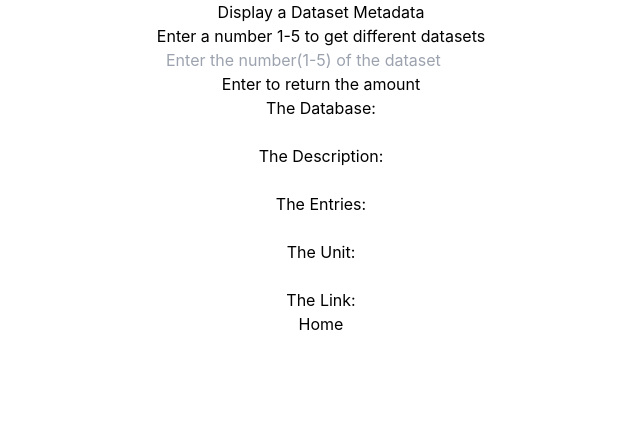
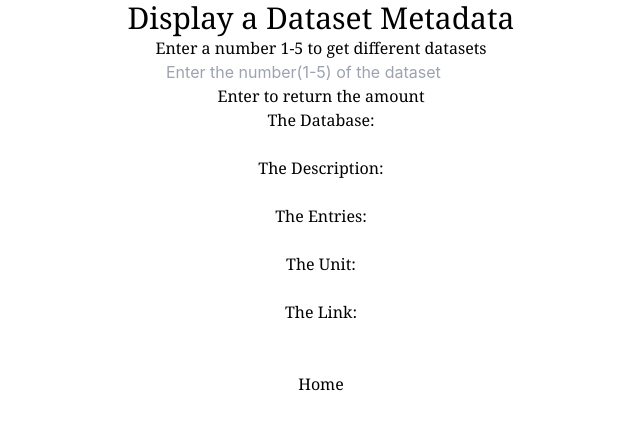
Before and after one commit to JJGuajardo10/ECE461L-Hardware, a React (Create React App) app: page /dataset in a window 1280 px wide. Shown: the top 428 px of the page, without its empty margins (319-959 px from the left). Built offline with nearby package versions, Linux system fonts and the light colour scheme.

Commit message:
more UI changes

```diff
--- a/src/Dataset.js
+++ b/src/Dataset.js
@@ -46,31 +46,35 @@ function Dataset()
   }
   return(
     <>
-      <h2> Display a Dataset Metadata</h2>
+      <h2 className="font-serif text-3xl"> Display a Dataset Metadata</h2>
       <div>
-          <h3>Enter a number 1-5 to get different datasets</h3>
+          <h3 className="font-serif">Enter a number 1-5 to get different datasets</h3>
           <input ref = {datasetNumField} type = "text" placeholder = "Enter the number(1-5) of the dataset" size = "26"></input>
         </div>
         <div>
-          <button onClick = {() => requestMetaData()}>Enter to return the amount</button>
+          <button onClick = {() => requestMetaData()} className="font-serif hover:text-blue-700">Enter to return the amount</button>
       </div>
       <div>
-        <label> The Database: {databaseName}</label>
+        <label className="font-serif"> The Database: {databaseName}</label>
         <br/>
         <br/>
-        <label> The Description: {description}</label>
+        <label className="font-serif"> The Description: {description}</label>
         <br/>
         <br/>
-        <label> The Entries: {entries}</label>
+        <label className="font-serif"> The Entries: {entries}</label>
         <br/>
         <br/>
-        <label> The Unit: {unit}</label>
+        <label className="font-serif"> The Unit: {unit}</label>
         <br/>
         <br/>
-        <label> The Link: </label>
+        <label className="font-serif"> The Link: </label>
         <p><a href={link}>{link}</a></p>
       </div>
-      <Link to = "/"> Home </Link>
+
+        <br></br>
+         <br></br>
+
+      <Link to = "/" className="font-serif hover:text-blue-700"> Home </Link>
 
     </>
   );
--- a/src/HomeScreen.js
+++ b/src/HomeScreen.js
@@ -28,22 +28,22 @@ function HomeScreen() {
           </li>
        </nav>
        ) : (
-          <nav>
-             <main>
-          <h2>Home</h2>
-          <p1>Welcome, {Logged.userName}!</p1>
+          <nav className="font-serif">
+             <main className="font-serif">
+          <h2 className="font-serif text-3xl">Home</h2>
+          <p1 className="font-serif text-2xl">Welcome, {Logged.userName}!</p1>
          </main>
           <li>
-             <Link to = "/hardware"> Hardware </Link>
+             <Link to = "/hardware" className="font-serif hover:text-blue-700"> Hardware </Link>
           </li>
           <li>
-             <Link to = "/project"> Projects </Link>
+             <Link to = "/project" className="font-serif hover:text-blue-700"> Projects </Link>
           </li>
           <li>
-             <Link to ="/dataset"> Data Set </Link>
+             <Link to ="/dataset" className="font-serif hover:text-blue-700"> Data Set </Link>
           </li>
           <li>
-             <Link to ="/logout"> Logout </Link>
+             <Link to ="/logout" className="font-serif hover:text-blue-700"> Logout </Link>
           </li>
 
        </nav>
--- a/src/LoginPortal.js
+++ b/src/LoginPortal.js
@@ -66,11 +66,11 @@ function LoginPortal() {
 
 
   return (
-    <div className="LoginPortal">
+    <div className="LoginPortal font-serif">
       {(user.password != "") ? (
-        <div className="welcome">
-          <h1>Welcome, {Logged.userName}!</h1>
-          <Link to = "/"> Home </Link>
+        <div className="welcome font-serif">
+          <h1 className='font-serif text-3xl'>Welcome, {Logged.userName}!</h1>
+          <Link to = "/" className='font-serif hover:text-blue-700'> Home </Link>
         </div>
       ) : (
         <LoginForm Login={Login} error={error} />
--- a/src/hardware.js
+++ b/src/hardware.js
@@ -43,6 +43,9 @@ function Hardware(){
 
   return(
     <>
+    <div className="font-serif text-3xl">Hardware Management</div>
+      <br></br>
+      <br></br>
       <h2 className="font-serif">Add a hardware set</h2>
       <div className="font-serif">
           <h3>Enter a name and quantity</h3>
@@ -111,17 +114,24 @@ function Hardware(){
 
 	return (
       <>
+      <div className="font-serif text-3xl">Hardware Management</div>
          <h3 className="font-serif"> Joined Project Hardware </h3>
          <p className="font-serif"> Currently joined to project with ID: {currentProjectID} </p>
          <p className="font-serif"> Hardware allocated to current project: {projectHardware}</p>
 
          <button className="font-serif hover:text-blue-700" onClick = { () => getHardwareUpdate()}>Refresh values</button>
 
+         <br></br>
+         <br></br>
+
          <h3 className="font-serif"> HWSet1 </h3>
          <p className="font-serif"> Availability: {Hardware1}</p>
          <p className="font-serif"> Capacity: {Capacity1} </p>
          <GetHardwareButton1/>
          <ReturnHardwareButton1/>
+
+         <br></br>
+         <br></br>
 
          <h3 className="font-serif"> HWSet2 </h3>
          <p className="font-serif"> Availability: {Hardware2}</p>
@@ -133,10 +143,10 @@ function Hardware(){
 
          <nav className="font-serif">
             <li>
-               <Link to ="/"> Home </Link>
+               <Link to ="/" className="font-serif hover:text-blue-700"> Home </Link>
             </li>
             <li>
-               <Link to = "/project"> Projects </Link>
+               <Link to = "/project" className="font-serif hover:text-blue-700"> Projects </Link>
             </li>
          </nav>
       </>
--- a/src/project.js
+++ b/src/project.js
@@ -76,7 +76,7 @@ function Project_Board(){
 
    return (
       <>
-         <br></br>
+      <div className="font-serif text-3xl">Project Management</div>
          <br></br>
 
           <form>
@@ -128,9 +128,10 @@ function Project_Board(){
 
          <p className="font-serif"> You Have Joined: {serverResponse} </p>
 
+         <br></br>
+         <br></br>
 
-
-         <nav className="font-serif">
+         <nav className="font-serif hover:text-blue-700">
             <li>
                <Link to ="/"> Home </Link>
             </li>
```
Also changed, not shown: 1 other file (tests, documents, lock files or other folders).
